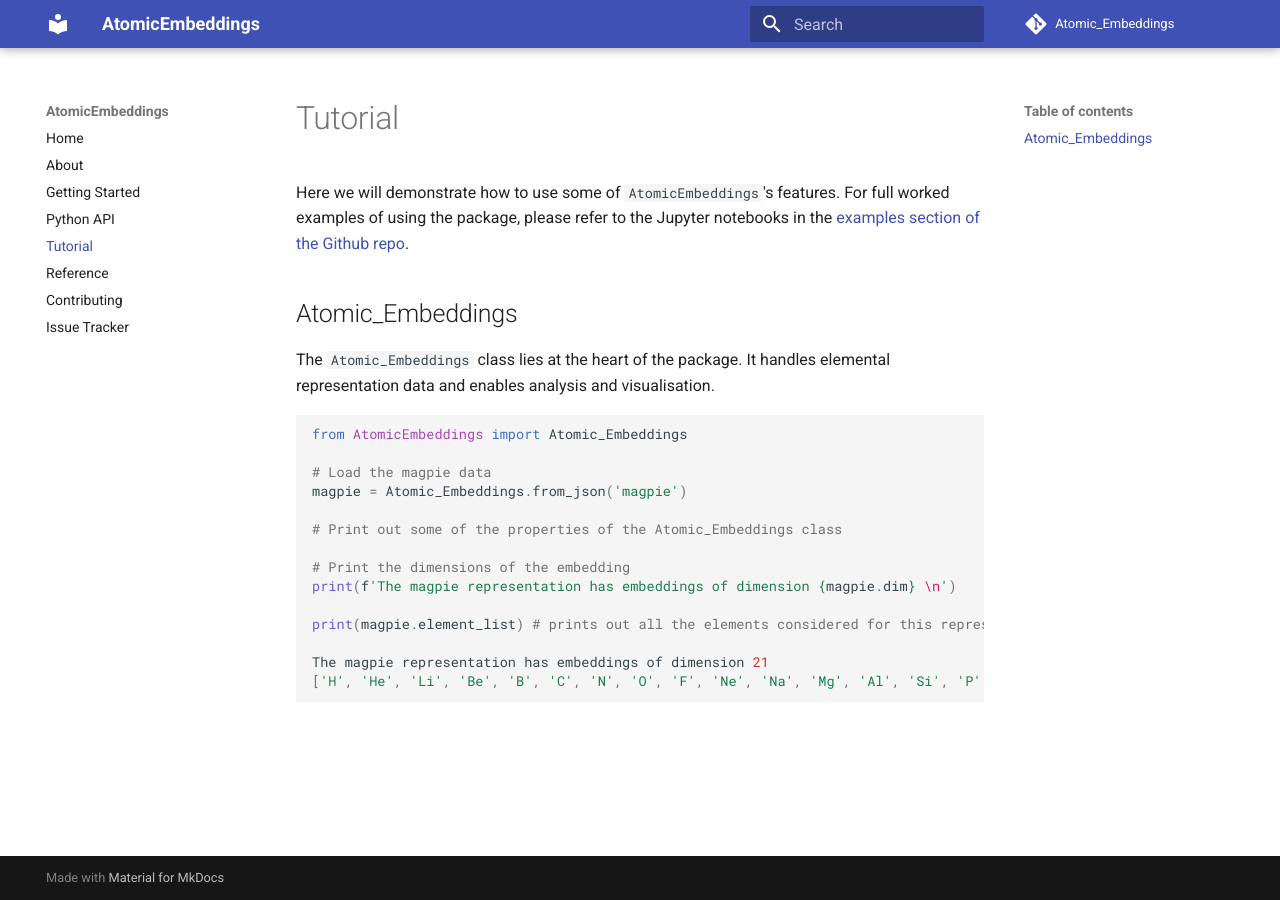
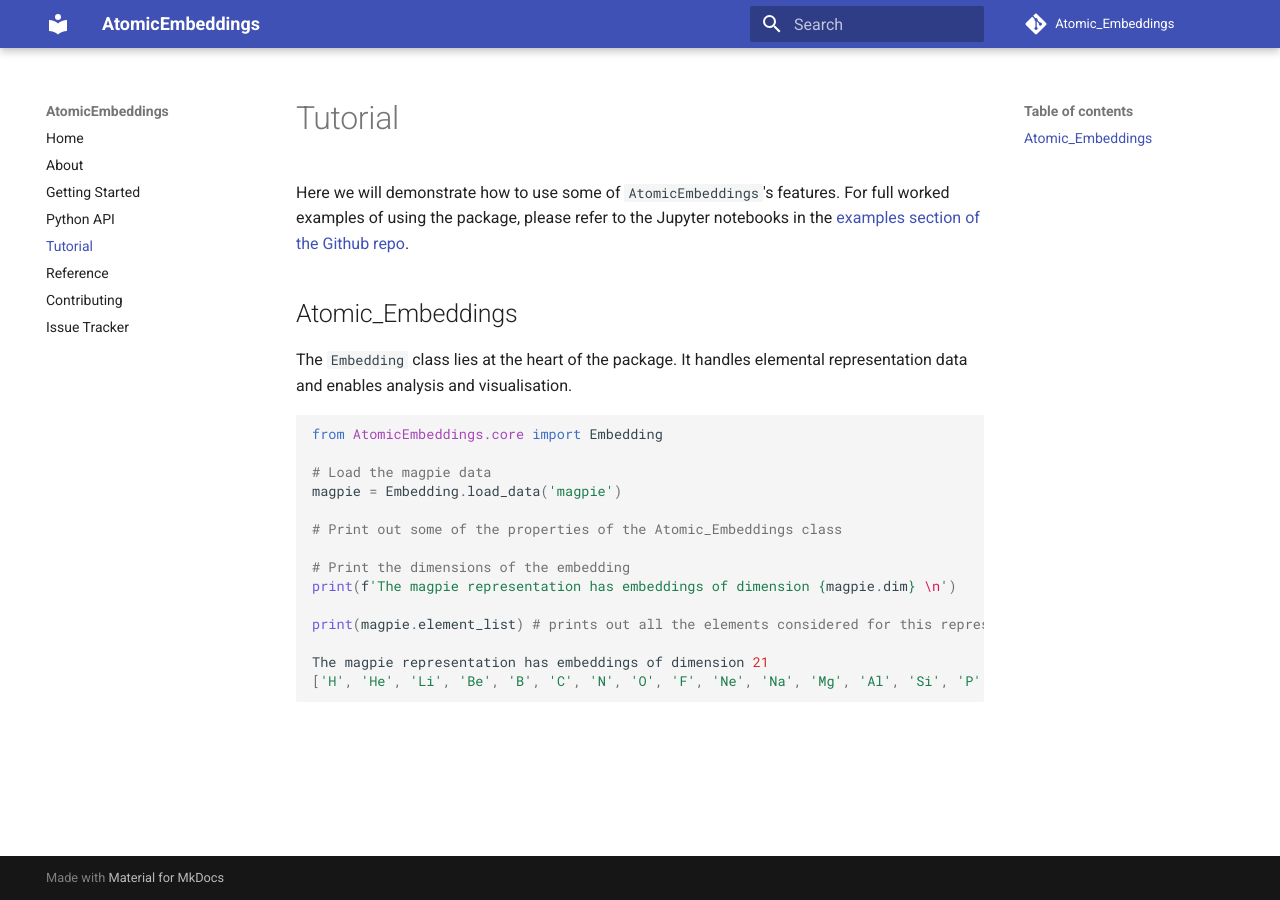
Before and after one commit to WMD-group/ElementEmbeddings, an MkDocs documentation site: the page built from docs/tutorials.md, in a window 1280 px wide. Built offline with MkDocs 1.6.1 and Material for MkDocs 9.7.7, drawn with Linux system fonts in a browser that asks for light colours; comment, search, counter and statistics services are not loaded; the version menu is left out.

Commit message:
documentation updates

````diff
--- a/docs/tutorials.md
+++ b/docs/tutorials.md
@@ -2,13 +2,13 @@ Here we will demonstrate how to use some of `AtomicEmbeddings`'s features. For f
 
 ## Atomic_Embeddings
 
-The `Atomic_Embeddings` class lies at the heart of the package. It handles elemental representation data and enables analysis and visualisation.
+The `Embedding` class lies at the heart of the package. It handles elemental representation data and enables analysis and visualisation.
 
 ```py
-from AtomicEmbeddings import Atomic_Embeddings
+from AtomicEmbeddings.core import Embedding
 
 # Load the magpie data
-magpie = Atomic_Embeddings.from_json('magpie')
+magpie = Embedding.load_data('magpie')
 
 # Print out some of the properties of the Atomic_Embeddings class
 
````
Also changed, not shown: docs/python_api.md (+3 -1 lines).
